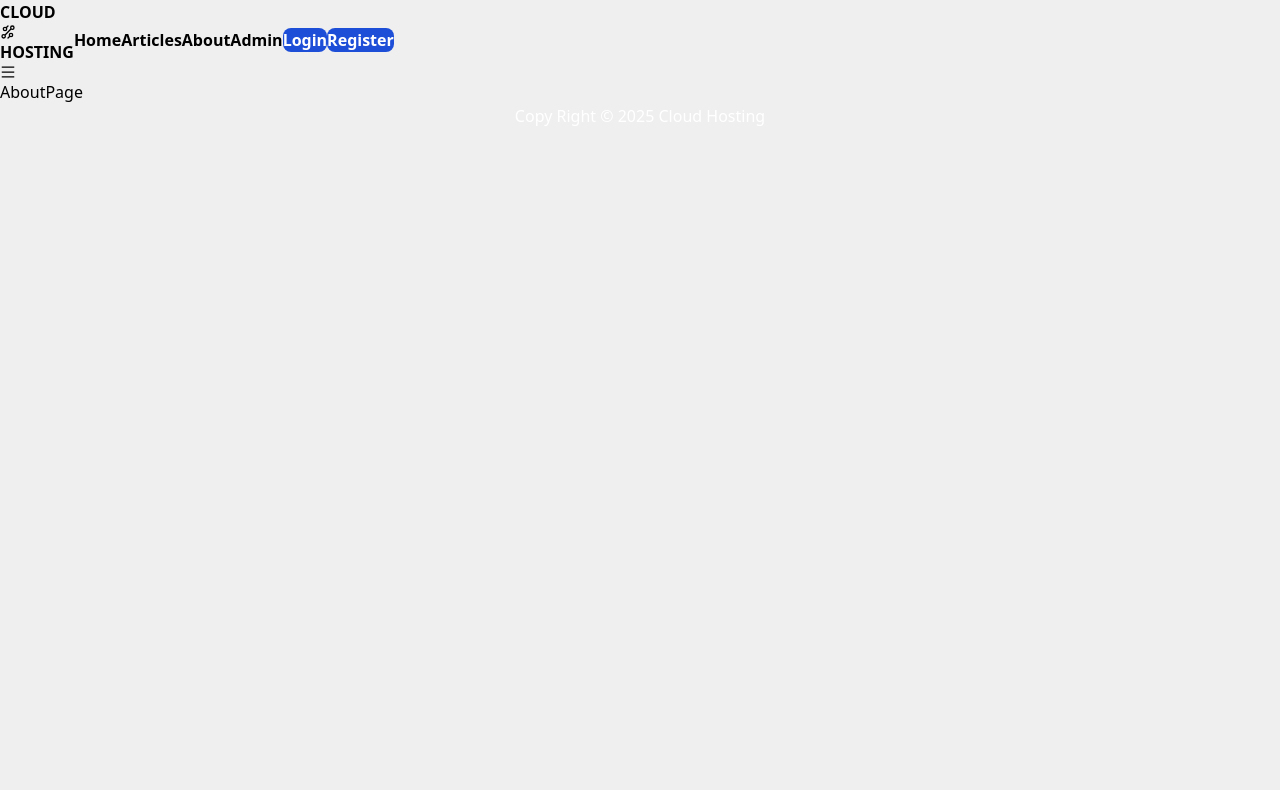
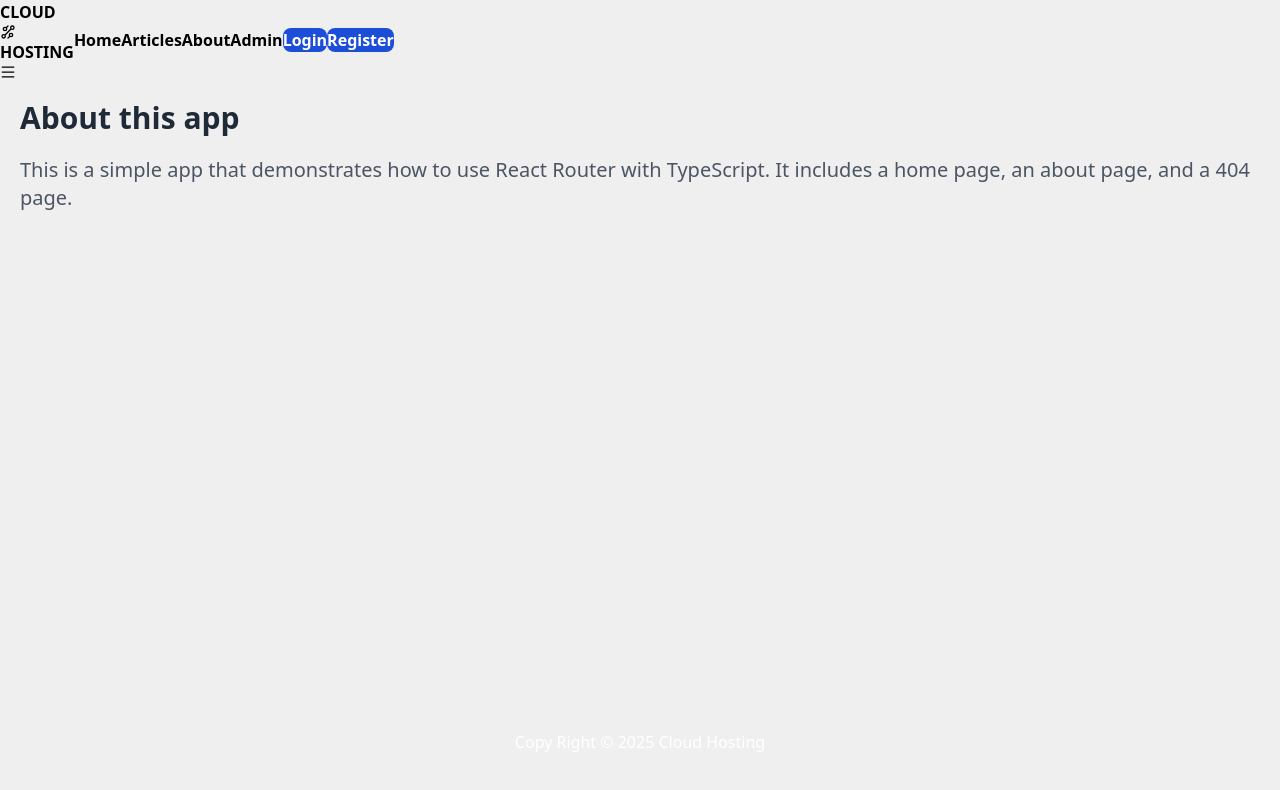
Before and after one commit to abdoBadawy74/Cloud-Hosting, a Next.js app: page /about in a window 1280 px wide. Shown: the top 790 px of the page. Built offline with nearby package versions, Linux system fonts and the light colour scheme.

Commit message:
about page

```diff
--- a/src/app/about/page.tsx
+++ b/src/app/about/page.tsx
@@ -1,9 +1,15 @@
-import React from 'react'
+import React from "react";
 
 function AboutPage() {
   return (
-    <div>AboutPage</div>
-  )
+    <div className="fixed-height container m-auto">
+      <h1 className="text-3xl font-bold text-gray-800 p-5">About this app</h1>
+      <p className="px-5 text-gray-600 text-xl">
+        This is a simple app that demonstrates how to use React Router with
+        TypeScript. It includes a home page, an about page, and a 404 page.
+      </p>
+    </div>
+  );
 }
 
-export default AboutPage
+export default AboutPage;
```
